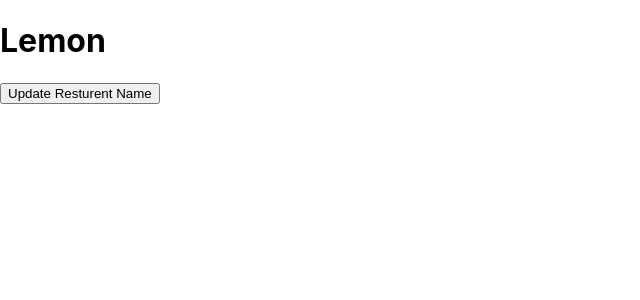
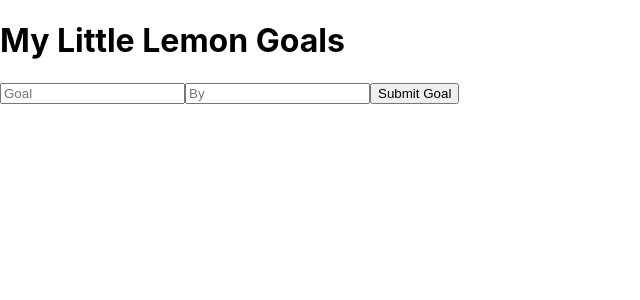
Before and after one commit to syeef-test/react_meta, a React (Create React App) app: page / in a window 1280 px wide. Shown: the top 300 px of the page, without its empty margins (0-640 px from the left). Built offline with nearby package versions, Linux system fonts and the light colour scheme.

Commit message:
goal app done by useState and prop

```diff
--- a/src/App.js
+++ b/src/App.js
@@ -1,16 +1,69 @@
 import "./App.css";
 import { useState } from "react";
+import React from "react";
+
+function GoalForm(props) {
+  const [formData, setFormData] = useState({ goal: "", by: "" });
+
+  function changeHandler(e) {
+    setFormData({ ...formData, [e.target.name]: e.target.value });
+  }
+
+  function submitHandler(e) {
+    e.preventDefault();
+    props.onAdd(formData);
+    setFormData({ goal: "", by: "" });
+  }
+
+  return (
+    <>
+      <h1>My Little Lemon Goals</h1>
+      <form onSubmit={submitHandler}>
+        <input
+          type="text"
+          name="goal"
+          placeholder="Goal"
+          value={formData.goal}
+          onChange={changeHandler}
+        />
+        <input
+          type="text"
+          name="by"
+          placeholder="By"
+          value={formData.by}
+          onChange={changeHandler}
+        />
+        <button>Submit Goal</button>
+      </form>
+    </>
+  );
+}
+
+function ListOfGoals(props) {
+  return (
+    <ul>
+      {props.allGoals.map((g) => (
+        <li key={g.goal}>
+          <span>
+            My goal is to {g.goal},by {g.by}
+          </span>
+        </li>
+      ))}
+    </ul>
+  );
+}
 
 function App() {
-  const [restaurentName, setResturentName] = useState("Lemon");
+  const [allGoals, updateAllGoals] = React.useState([]);
 
-  function updateResturentName() {
-    setResturentName("Little Lemon");
+  function addGoal(goal) {
+    updateAllGoals([...allGoals, goal]);
   }
+
   return (
     <div>
-      <h1>{restaurentName}</h1>
-      <button onClick={updateResturentName}>Update Resturent Name</button>
+      <GoalForm onAdd={addGoal} />
+      <ListOfGoals allGoals={allGoals} />
     </div>
   );
 }
```
